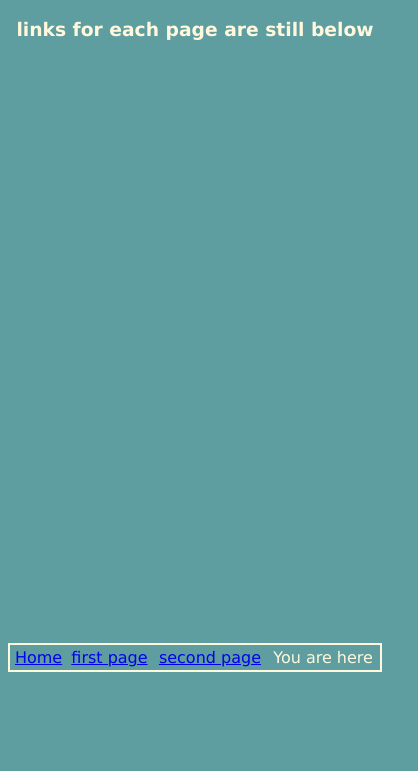
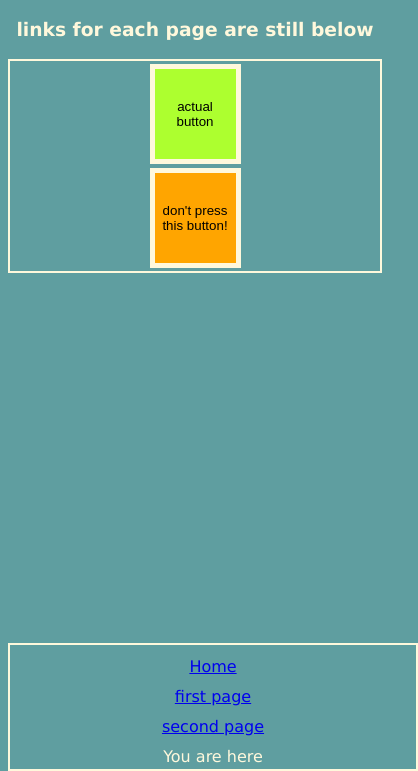
Before and after one commit to Frunzle/EDX-Project0-html, a plain HTML site: page page3.html in a window 390 px wide. Shown: the part 138-909 px from the top of the page, 418 px wide, since content can reach past the window. Before the commit the page ends 865 px from the top, so only its background shows below. Drawn offline with Linux system fonts and the light colour scheme.

Commit message:
added a lot of sass

```diff
--- a/mainstyle.scss
+++ b/mainstyle.scss
@@ -1,4 +1,25 @@
 $objectscolor:cornsilk;
+
+%buttonlayout {
+   color: black;
+    border: 5px solid $objectscolor;
+    width: 25%;
+    height: 100px;
+}
+
+@media (max-width:1000px){
+
+    .container {
+        display: flex;
+        flex-wrap: wrap;
+
+        td{
+            width: 400px;
+            padding-top: 10px;
+        }
+    }
+
+}
 
 html, body{
 
@@ -10,6 +31,15 @@ body {
     font-family: Verdana, Geneva, Tahoma, sans-serif;
 }
 
+.normalbutton {
+    @extend %buttonlayout;
+    background-color: greenyellow;
+}
+
+.warningbutton {
+    @extend %buttonlayout;
+    background-color: orange;
+}
 
 h1, .maintext{
 text-align: center;
@@ -41,9 +71,11 @@ width: 100%;
 text-align: center;
 border: 2px solid $objectscolor ;
 }
+
+
 a:visited{
     color: $objectscolor;
 }
 a:hover{
-color:yellow;
+color:greenyellow;
 }
--- a/page3.html
+++ b/page3.html
@@ -9,12 +9,29 @@
         <div id=topframe>
         <h1> this is the third page, it contains a table</h1>
         <P><h3 class=maintext> links for each page are still below</h3></p>
+        <p> <table>
+                <tr>
+                    <td>
+                        <button class=normalbutton>actual button</button>
+                    </td>
+                </tr>
+                <tr>
+                    <td>
+                        <button class=warningbutton>don't press this button!</button>
+                    </td>
+                </tr>
+
+
+
+        </table>
+
+        </p>
         </div>
 
 
         <div id= bottomframe class="maintext">
             <table>
-                <tr>
+                <tr class="container">
                     <td><a href=index.html>Home</a></td>
                     <td><a href=page1.html>first page</a></td>
                     <td><a href=page2.html>second page</a></td>
```
Also changed, not shown: index.html (+1 -1 lines), page1.html (+2 -2 lines), page2.html (+1 -1 lines), mainstyle.css, 1 other file.
